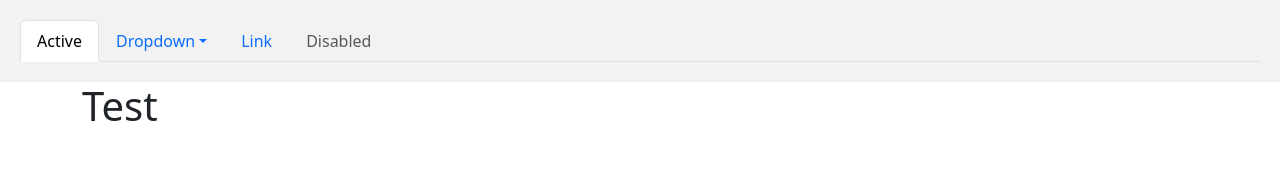
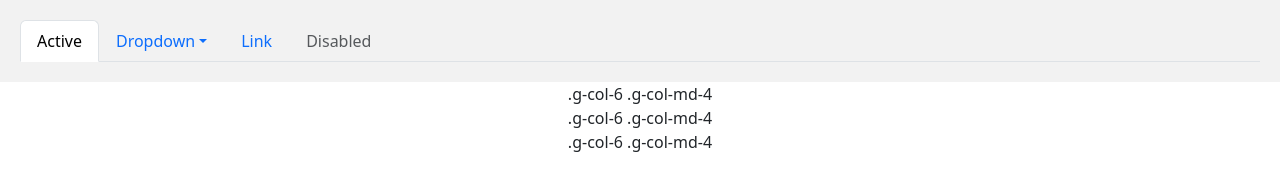
Before and after one commit to RW2023/devLandingPage2, a plain HTML site: page index.html in a window 1280 px wide. Drawn offline with nearby package versions, Linux system fonts and the light colour scheme.

Commit message:
Edit author

```diff
--- a/index.html
+++ b/index.html
@@ -6,7 +6,7 @@
     <!-- Meta Links -->
   <meta charset="UTF-8">
   <meta name="viewport" content="width=device-width, initial-scale=1.0">
-  <meta name="author" content="Ryan E. Wilson">
+  <meta name="author" content="RE. Wilson">
   <!-- Bootstrap Links -->
 <link href="https://cdn.jsdelivr.net/npm/bootstrap@5.3.0-alpha1/dist/css/bootstrap.min.css" rel="stylesheet"
     integrity="sha384-GLhlTQ8iRABdZLl6O3oVMWSktQOp6b7In1Zl3/Jr59b6EGGoI1aFkw7cmDA6j6gD" crossorigin="anonymous">
@@ -48,7 +48,11 @@
 </header>
 <body>
 <div class="container">
-    <h1>Test</h1>
+    <div class="grid text-center">
+        <div class="g-col-3 g-col-md-4">.g-col-6 .g-col-md-4</div>
+        <div class="g-col-3 g-col-md-4">.g-col-6 .g-col-md-4</div>
+        <div class="g-col-3 g-col-md-4">.g-col-6 .g-col-md-4</div>
+    </div>
 </div>
 
 </body>
```
